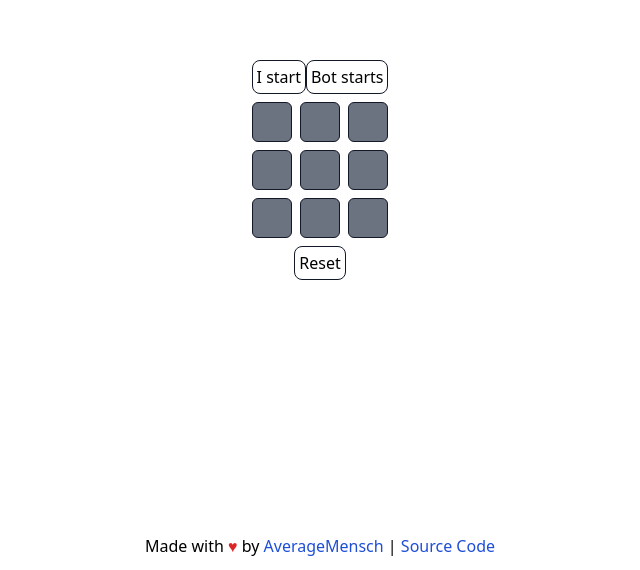
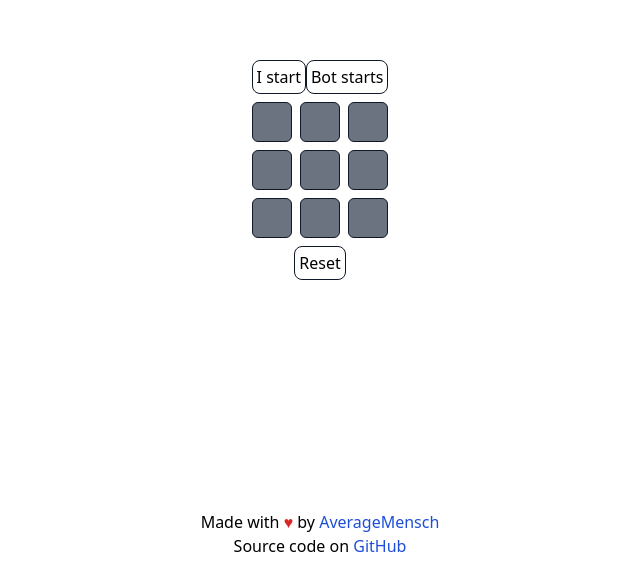
Before and after one commit to avgmensch/TicTacToeWeb, a website with bundled scripts: page index.html in a window 1280 px wide. Shown: the part 230-800 px from the top of the page, without its empty margins (320-960 px from the left). Built offline with nearby package versions, Linux system fonts and the light colour scheme.

Commit message:
add jsdoc comments

```diff
--- a/index.html
+++ b/index.html
@@ -11,9 +11,7 @@
     <main class="flex h-screen w-screen items-center justify-center">
       <div class="text-center">
         <div id="tttStartMenu" class="mb-2 flex w-full justify-between">
-          <button type="button" id="btnPlayerStarts" title="This redirects to an external website.">
-            I start
-          </button>
+          <button type="button" id="btnPlayerStarts">I start</button>
           <button type="button" id="btnBotStarts">Bot starts</button>
         </div>
         <div id="tttGrid" class="mb-2 grid grid-cols-3 gap-2">
@@ -32,13 +30,14 @@
         </div>
       </div>
     </main>
-    <footer class="absolute bottom-0 mb-3 w-screen text-center">
-      Made with <span class="text-red-600">&hearts;</span> by
-      <a href="https://github.com/avgmensch" target="_blank" rel="noopener noreferrer"> AverageMensch </a>
-      |
-      <a href="https://github.com/avgmensch/TicTacToeWeb" target="_blank" rel="noopener noreferrer">
-        Source Code
-      </a>
+    <footer class="absolute bottom-0 w-screen pb-3 pl-3 pr-3 text-center">
+      Made with
+      <span class="text-red-600">&hearts;</span>
+      by
+      <a href="https://github.com/avgmensch" target="_blank" rel="noopener noreferrer">AverageMensch</a>
+      <br />
+      Source code on
+      <a href="https://github.com/avgmensch/TicTacToeWeb" target="_blank" rel="noopener noreferrer">GitHub</a>
     </footer>
   </body>
 </html>
```
Also changed, not shown: dist/constants.mjs, dist/frontend.mjs, dist/minimax.mjs, dist/tailwind-out.css, source/board_fnc.mts, source/constants.mts, source/frontend.mts, source/minimax.mts.
